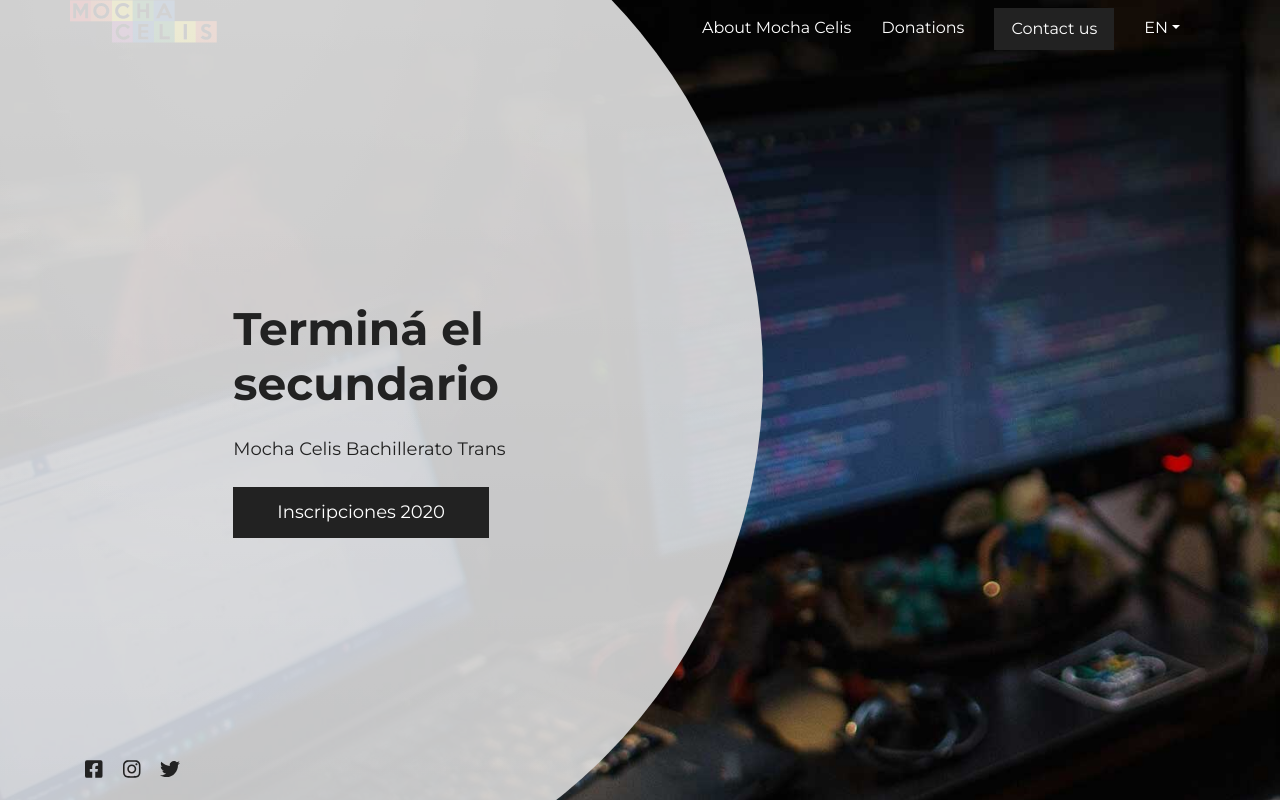
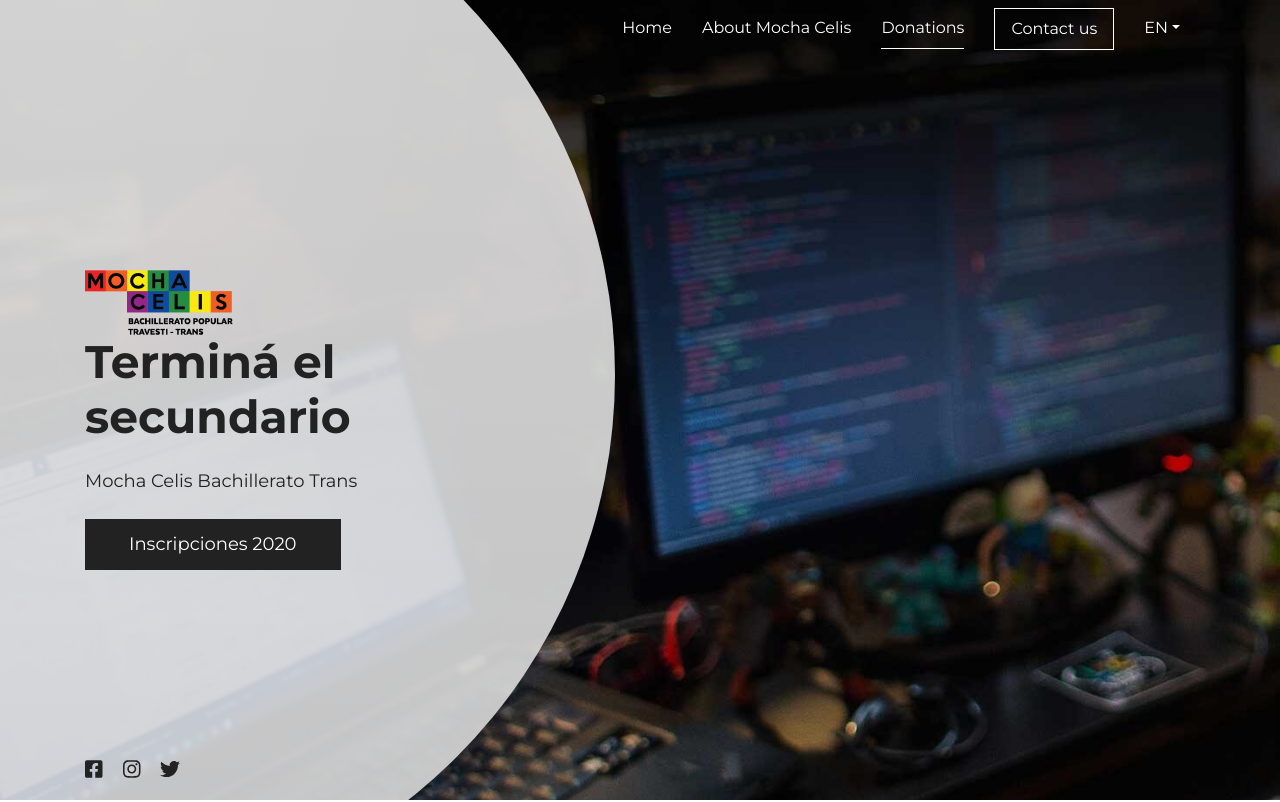
Before and after one commit to nayracoop/mochacelis, a Vue app: page /en in a window 1280 px wide. Shown: the top 802 px of the page. Built offline with nearby package versions, Linux system fonts and the light colour scheme.

Commit message:
WIP limpieza de codigo

```diff
--- a/assets/scss/main.scss
+++ b/assets/scss/main.scss
@@ -142,14 +142,7 @@
         box-shadow: 1px 1px 3px 1px rgba(128, 128, 128, 0.1);
         .navbar-nav {
             li.nav-item {
-                a.nav-link {
-                    color: $color-dark;
-                    &:hover {
-                        border-bottom: 1px solid $color-dark;
-                        color: $color-dark;
-                    }
-                }
-                &.cta-item {
+                .cta-item {
                     a.nav-link {
                         border: 1px solid $color-dark;
                         background: transparent;
@@ -187,7 +180,7 @@
                     .nav-link {
                         background: $color-dark!important;
                         color: #FFF!important;
-                        border: 1px solid $color-dark;
+                        border: 1px solid #FFF;
                     }
                 }
                 a.nav-link {
@@ -213,7 +206,7 @@
 
             &.active {
                 .nav-link {
-                    border-bottom: 1px solid $color-dark;
+                    border-bottom: 1px solid #fff;
                 }
             }
         }
--- a/src/components/Cover.vue
+++ b/src/components/Cover.vue
@@ -5,12 +5,12 @@
   >
     <b-container>
       <b-row class="min-vh-100 w-100">
-        <img
-          src="static/img/logo.png"
-          alt="Bachillerato Popular Travesti - Trans Mocha Celis"
-          class="logo"
-        >
         <b-col class="col-12 col-md-6 mt-auto cover-info">
+          <img
+            src="static/img/logo.png"
+            alt="Bachillerato Popular Travesti - Trans Mocha Celis"
+            class="logo"
+          >
           <h2 class="mb-4">
             {{ $t('cover.title') }}
           </h2>
--- a/src/components/Header.vue
+++ b/src/components/Header.vue
@@ -28,11 +28,19 @@
             >
               <b-navbar-nav class="ml-auto">
                 <b-nav-item
+                  href="#cover"
+                  :class="{ active: highlight === 'cover' }"
+                >
+                  {{ $t('Home') }}
+                </b-nav-item>
+
+                <b-nav-item
                   href="#about"
                   :class="{ active: highlight === 'about' }"
                 >
                   {{ $t('About Mocha Celis') }}
                 </b-nav-item>
+
                 <b-nav-item
                   href="#donations"
                   :class="{ active: highlight === 'donations' }"
@@ -40,7 +48,7 @@
                   {{ $t('Donations') }}
                 </b-nav-item>
                 <b-nav-item
-                  href="#contact"
+                  href="#"
                   :class="{ active: highlight === 'contact'}"
                   class="cta-item"
                 >
--- a/src/pages/Home.vue
+++ b/src/pages/Home.vue
@@ -4,7 +4,6 @@
     <cover-section ref="cover" />
     <about-section ref="about" />
     <donations-section ref="donations" />
-    <contact-section ref="contact" />
     <mocha-footer />
   </div>
 </template>
@@ -13,7 +12,6 @@
 import MochaHeader from 'components/Header.vue'
 import CoverSection from 'components/Cover.vue'
 import AboutSection from 'components/About.vue'
-import ContactSection from 'components/Contact.vue'
 import DonationsSection from 'components/Donations.vue'
 import MochaFooter from 'components/Footer.vue'
 
@@ -22,7 +20,6 @@
     MochaHeader,
     CoverSection,
     AboutSection,
-    ContactSection,
     DonationsSection,
     MochaFooter
   },
--- a/src/router/index.js
+++ b/src/router/index.js
@@ -38,7 +38,7 @@
 
 export default new Router({
   mode: 'history',
-  base: '/fit/',
+  base: '/',
   routes,
   scrollBehavior (to, from, savedPosition) {
     return false
```
